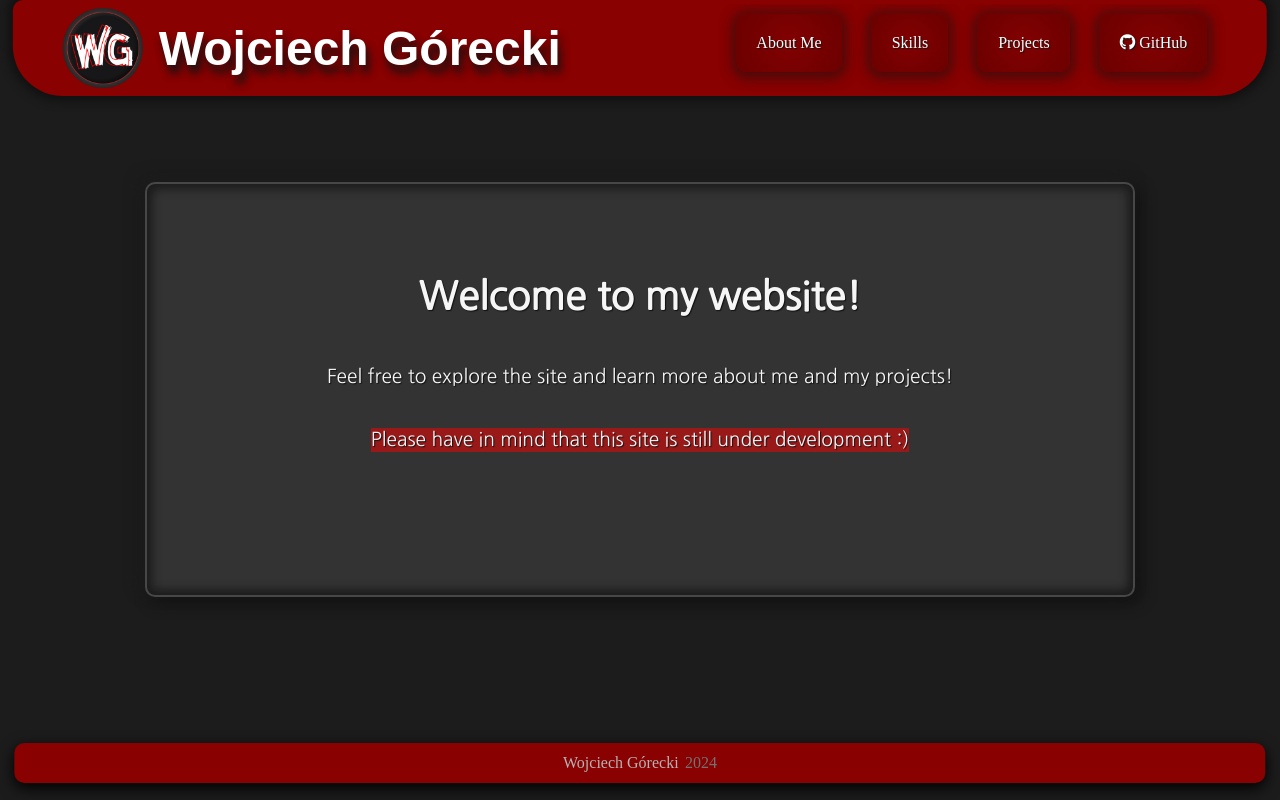
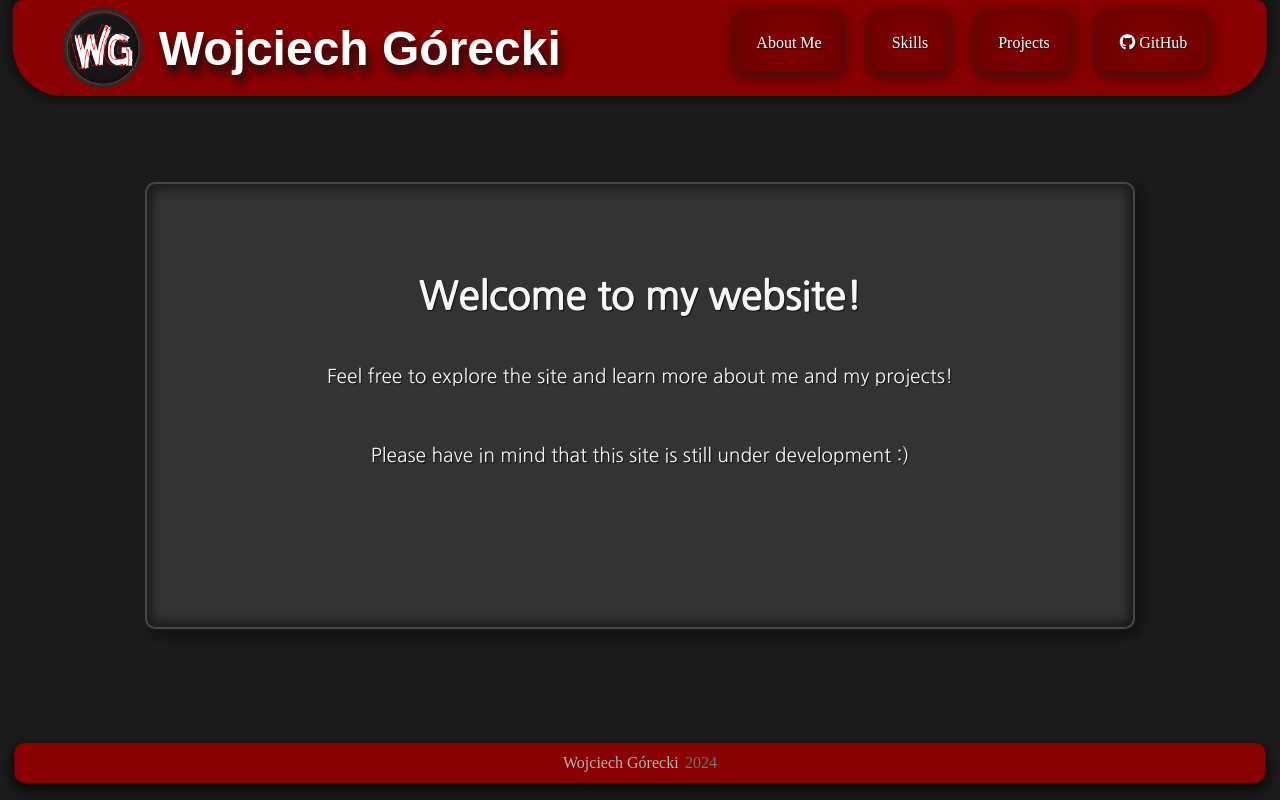
Before and after one commit to WojteGK/Portfolio, a React (Vite) app: page / in a window 1280 px wide. Built offline with nearby package versions, Linux system fonts and the light colour scheme; a web font is replaced by a local one.

Commit message:
[add]: animation to warning background

```diff
--- a/src/components/Homepage/Homepage.css
+++ b/src/components/Homepage/Homepage.css
@@ -1,3 +1,32 @@
 .development-warning {
-   background-color: rgba(255, 0, 0, 0.5);
+   padding: 1rem;
+   border: rgba(255, 0, 0, 0.8);
+   border-radius: 1.5rem;
+   animation: warningFadeOut 4s ease forwards;
 }
+@keyframes warningFadeOut {
+  0% {
+   background-color: rgba(255, 0, 0, 0.7);
+  }
+  3% {
+   background-color: rgba(255, 0, 0, 0.9);
+  }
+  6% {
+   background-color: rgba(255, 0, 0, 0.7);
+  }
+  9% {
+   background-color: rgba(255, 0, 0, 0.9);
+  }
+  12% {
+   background-color: rgba(255, 0, 0, 0.7);
+  }
+  15% {
+   background-color: rgba(255, 0, 0, 0.9);
+  }
+  25% {
+   background-color: rgba(255, 0, 0, 0.9);
+  }
+  100% {
+   background-color: rgba(255, 0, 0, 0);
+  }
+}
```
